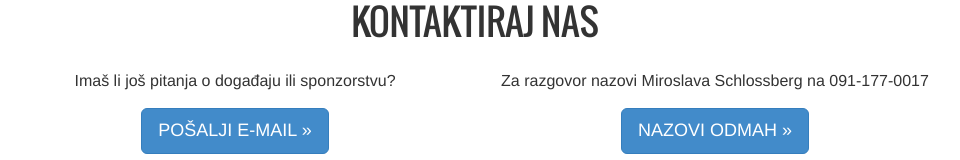
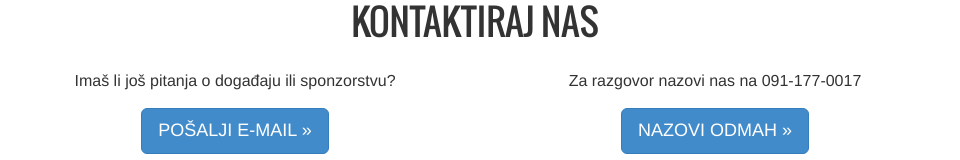
Before and after one commit to codeforcroatia/cfc-welcome-page, a plain HTML site: page codeacross/index.html in a window 1280 px wide. Shown: the part 6445-6605 px from the top of the page, without its empty margins (165-1125 px from the left). Drawn offline with nearby package versions, Linux system fonts and the light colour scheme; files whose address does not match are found by name.

Commit message:
Update index.html

```diff
--- a/codeacross/index.html
+++ b/codeacross/index.html
@@ -442,7 +442,7 @@
           </div>
 
           <div class="col-sm-6">
-            <p>Za razgovor nazovi Miroslava Schlossberg na 091-177-0017</p>
+            <p>Za razgovor nazovi nas na 091-177-0017</p>
             <a class="btn btn-primary btn-lg" href="tel://00385911770017">Nazovi odmah »</a>
           </div>
 
```
